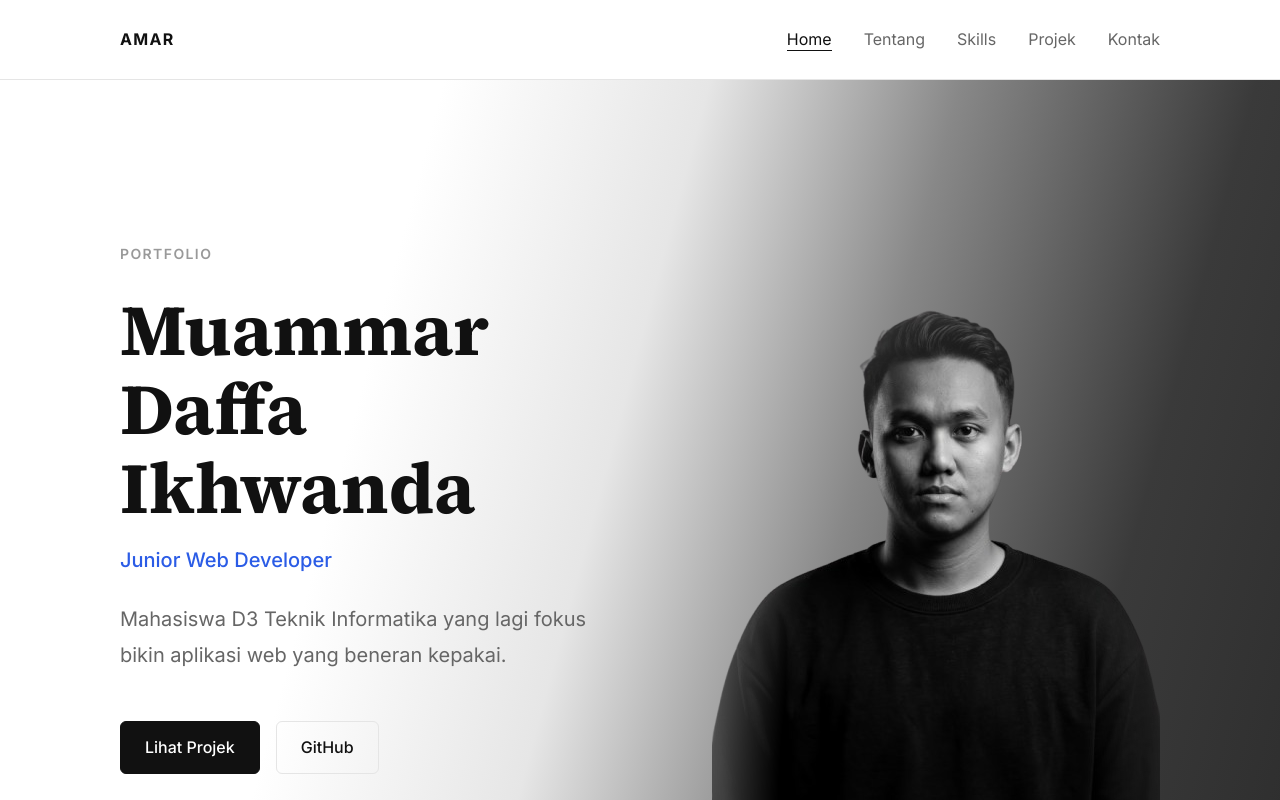
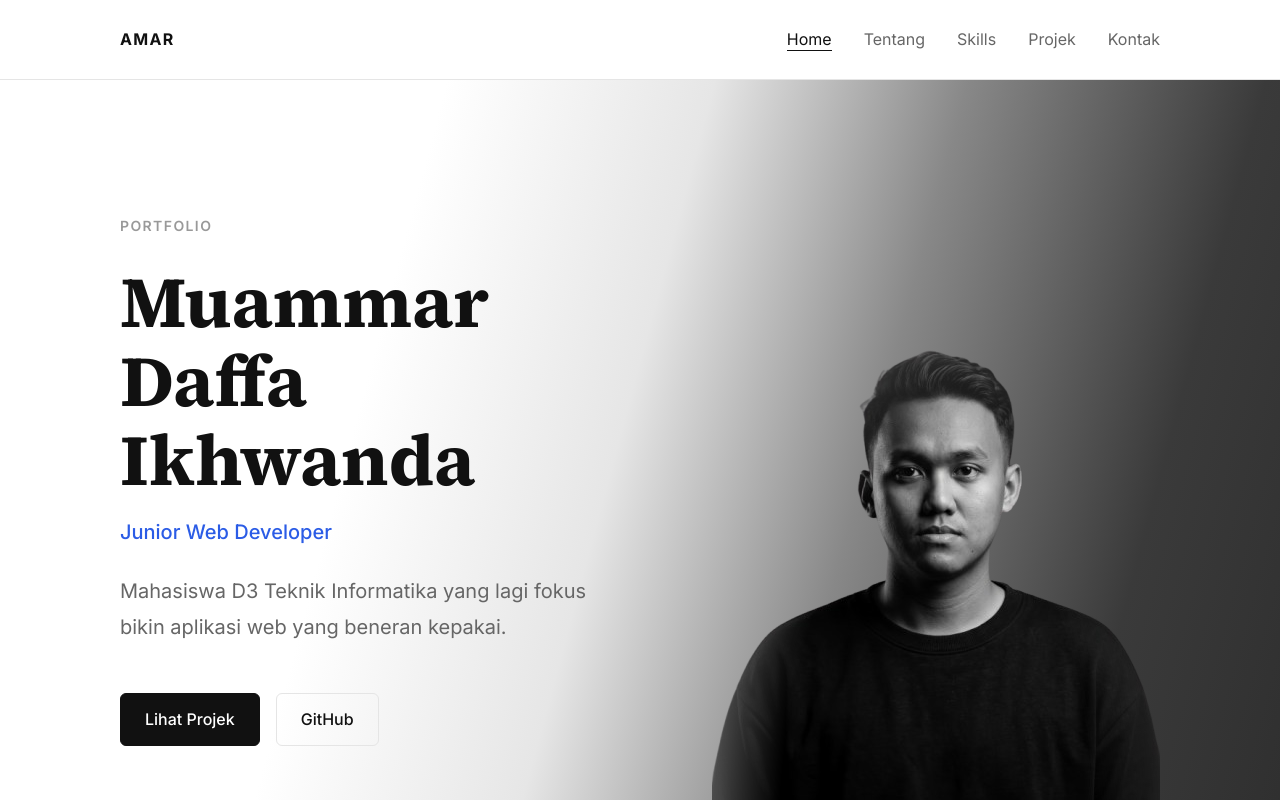
Before and after one commit to MuammarDaffa/portfolio, a website built with Vite: page index.html in a window 1280 px wide. Shown: the top 800 px of the page. Built offline with nearby package versions, Linux system fonts and the light colour scheme.

Commit message:
Adjust hero layout to prevent button cutoff

```diff
--- a/src/styles/main.css
+++ b/src/styles/main.css
@@ -304,7 +304,7 @@ button {
   display: grid;
   grid-template-columns: 1fr 1fr;
   align-items: stretch;
-  min-height: 85vh;
+  min-height: calc(100vh - var(--navbar-height));
   gap: var(--space-2xl);
 }
 
@@ -312,7 +312,7 @@ button {
   display: flex;
   flex-direction: column;
   justify-content: center;
-  padding: var(--space-4xl) 0 var(--space-2xl);
+  padding: var(--space-2xl) 0 var(--space-4xl);
   max-width: 640px;
 }
 
@@ -323,7 +323,7 @@ button {
 }
 
 .hero__image {
-  max-height: 85vh;
+  max-height: calc(100vh - var(--navbar-height));
   width: auto;
   max-width: 100%;
   object-fit: contain;
```
